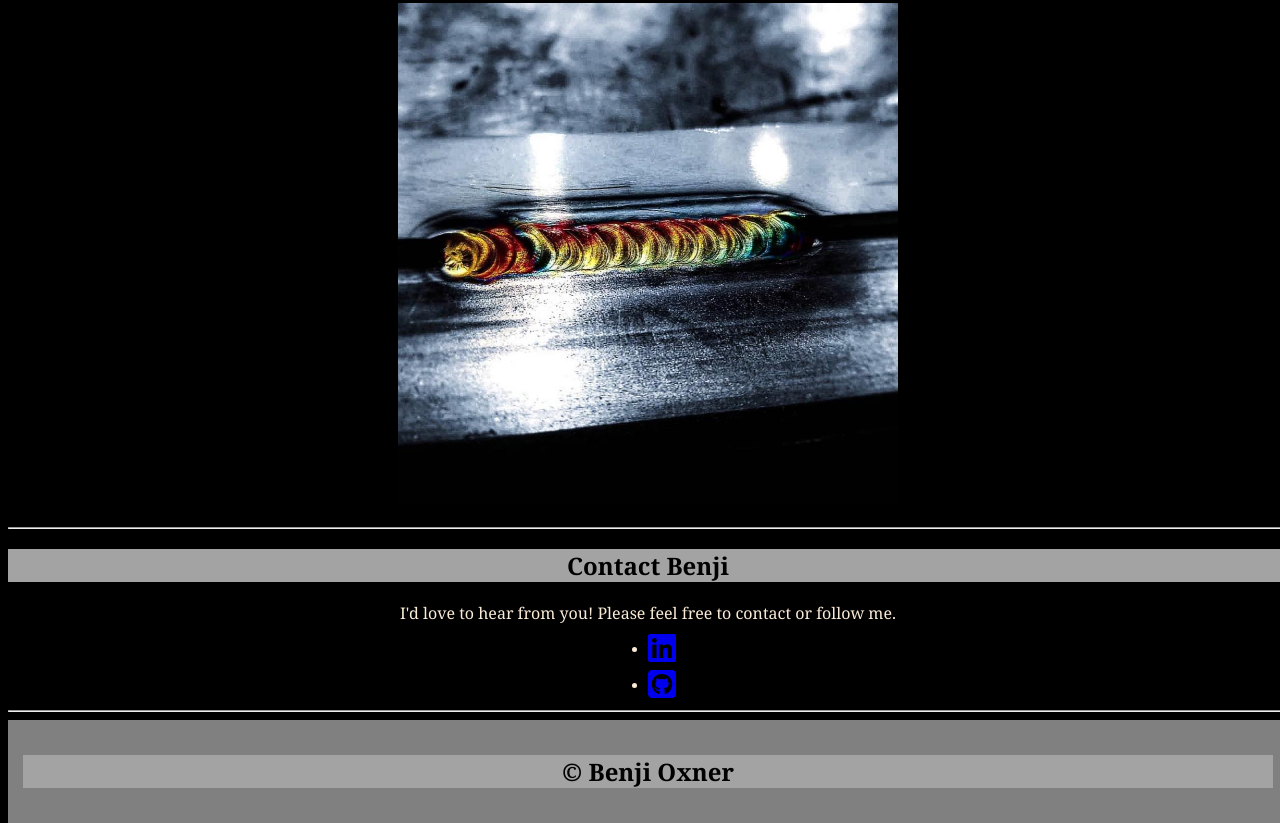
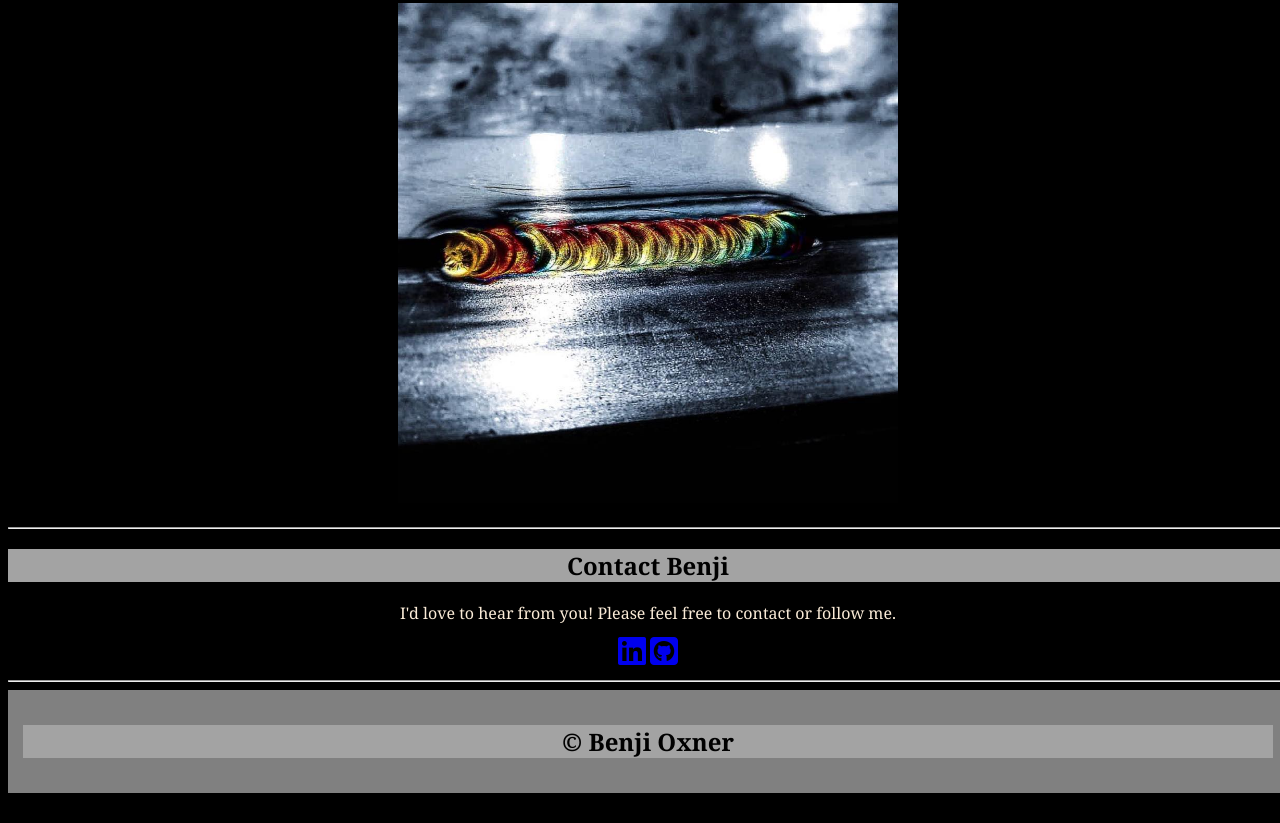
Before and after one commit to OxnerSoftwareSolutions/Portfolio, a plain HTML site: page index.html in a window 1280 px wide. Shown: the part 1700-2523 px from the top of the page. After the commit the page ends 2493 px from the top, so only its background shows below. Drawn offline with Linux system fonts and the light colour scheme.

Commit message:
update/ not including other social sites

```diff
--- a/index.html
+++ b/index.html
@@ -57,9 +57,8 @@
         </h2>
       <p>I'd love to hear from you! Please feel free to contact or follow me.</p>
       <ul>
-       <li><a href= "https://www.linkedin.com/in/benji-oxner-1217ba232/" target="_blank" rel="noopener noreferrer"><i class="fa-brands fa-linkedin fa-2xl"></i></a></li>
-       <br>
-          <li><a href="https://github.com/boxner5107" target="_blank" rel="noopener noreferrer"><i class="fa-brands fa-square-github fa-2xl"></i></a></li>
+        <li><a href= "https://www.linkedin.com/in/benji-oxner-1217ba232/" target="_blank" rel="noopener noreferrer"><i class="fa-brands fa-linkedin fa-2xl"></i></a></li>
+        <li><a href="https://github.com/boxner5107" target="_blank" rel="noopener noreferrer"><i class="fa-brands fa-square-github fa-2xl"></i></a></li>
       </ul>
   </article>
   <hr><!--page break-->
--- a/style.css
+++ b/style.css
@@ -45,9 +45,14 @@ html, body {
   }
 
   ul{
-    color: antiquewhite;
     text-align: center;
-    padding: 0% 50%;
+    list-style: none;
+    line-height: 150%;
+    padding: 0% 5% 0% 5%;
+  }
+
+  ul li{
+    display: inline-block;
   }
 
   img{
```
